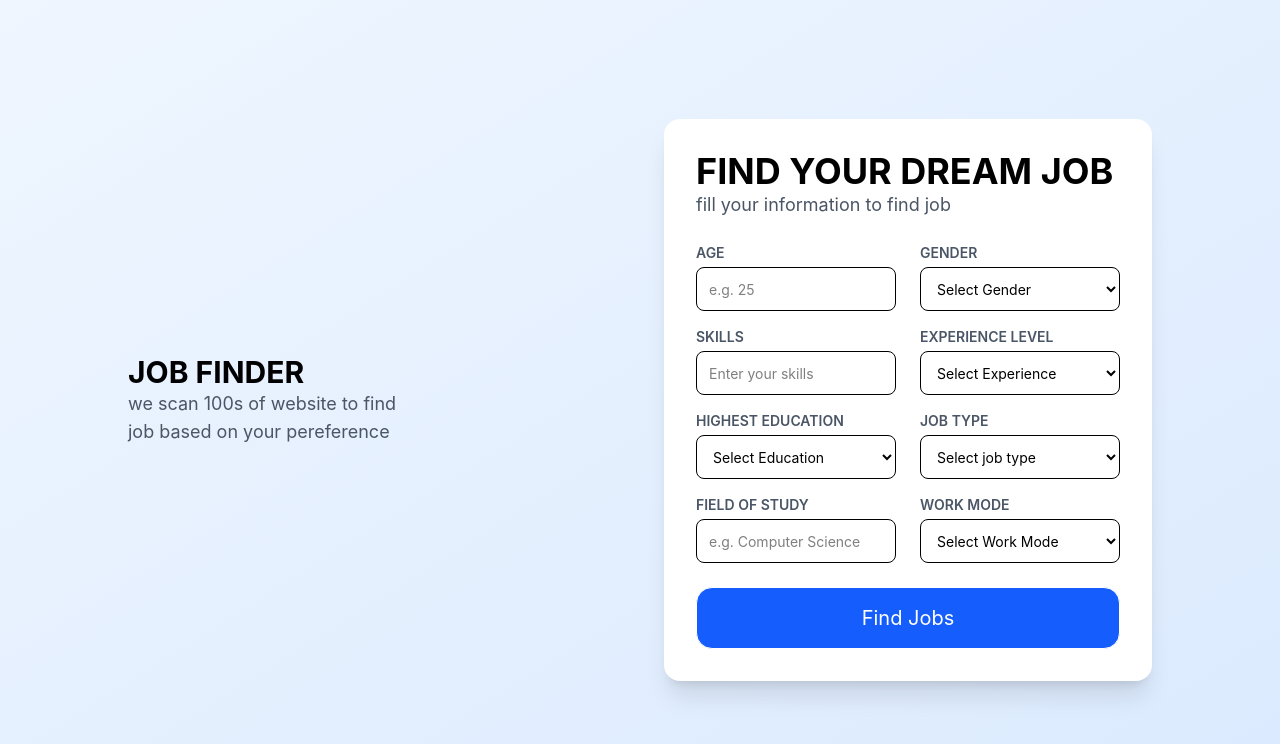
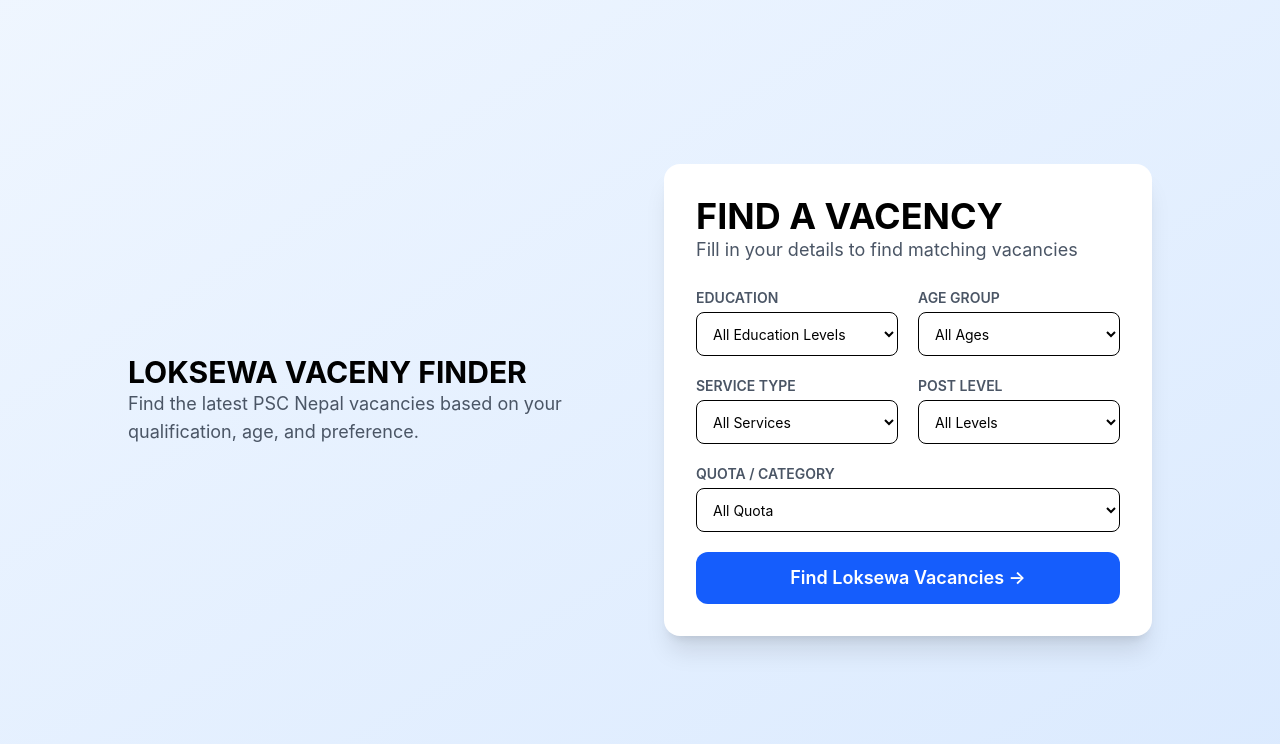
Before and after one commit to Sumitdhakal1/job-finder, a React (Vite) app: page / in a window 1280 px wide. Shown: the top 744 px of the page. Built offline with nearby package versions, Linux system fonts and the light colour scheme.

Commit message:
feat changed all components for finding loksewa vaceny

```diff
--- a/package.json
+++ b/package.json
@@ -13,6 +13,7 @@
     "@tailwindcss/vite": "^4.2.1",
     "react": "^19.2.0",
     "react-dom": "^19.2.0",
+    "react-router-dom": "^7.13.0",
     "tailwindcss": "^4.2.1"
   },
   "devDependencies": {
--- a/src/App.jsx
+++ b/src/App.jsx
@@ -1,11 +1,16 @@
+import { BrowserRouter, Route, Routes } from "react-router-dom";
 import "./App.css";
 import Home from "./pages/Home";
+import Result from "./pages/Result";
 
 function App() {
   return (
-    <div>
-      <Home />
-    </div>
+    <BrowserRouter>
+      <Routes>
+        <Route path="/" element={<Home />} />
+        <Route path="/results" element={<Result />} />
+      </Routes>
+    </BrowserRouter>
   );
 }
 
--- a/src/components/Form.jsx
+++ b/src/components/Form.jsx
@@ -1,80 +1,84 @@
-import React from "react";
+import { useState } from "react";
 import FormField from "./ui/FormField";
 import {
   Education,
-  Gender,
-  JobType,
-  Experience,
-  WorkMode,
+  Quota,
+  ServiceType,
+  PostLevel,
+  AgeGroup,
 } from "../constant/formdata";
+import { useNavigate } from "react-router-dom";
 
 const Form = () => {
+  const navigate = useNavigate();
+
+  const [formData, setFormData] = useState({
+    education: "",
+    ageGroup: "",
+    service: "",
+    level: "",
+    quota: "",
+  });
+
+  const handleChange = (e) => {
+    setFormData({ ...formData, [e.target.name]: e.target.value });
+  };
+
+  const handleSubmit = (e) => {
+    e.preventDefault();
+    navigate("/results", { state: formData });
+  };
+
   return (
     <form
-      action=""
-      className="grid grid-cols-1 md:grid-cols-2 gap-6 max-w-full mx-auto"
+      className="grid grid-cols-1 md:grid-cols-2 gap-5"
+      onSubmit={handleSubmit}
     >
-      <div className="flex flex-col gap-4">
-        <div className=" flex flex-col gap-4">
       <FormField
-            label="Age"
-            name="age"
-            type="number"
-            placeholder="e.g. 25"
+        label="Education"
+        name="education"
+        options={Education}
+        placeholder="All Education Levels"
+        onChange={handleChange}
       />
       <FormField
-            label="Skills"
-            name="skills"
-            type="text"
-            placeholder="Enter your skills"
+        label="Age Group"
+        name="ageGroup"
+        options={AgeGroup}
+        placeholder="All Ages"
+        onChange={handleChange}
       />
       <FormField
-            label="Highest Education"
-            name="education"
-            options={Education}
-            placeholder="Select Education"
+        label="Service Type"
+        name="service"
+        options={ServiceType}
+        placeholder="All Services"
+        onChange={handleChange}
       />
       <FormField
-            label="field of study"
-            name="study"
-            type="text"
-            placeholder="e.g. Computer Science"
+        label="Post Level"
+        name="level"
+        options={PostLevel}
+        placeholder="All Levels"
+        onChange={handleChange}
+      />
+
+      <div className="md:col-span-2">
+        <FormField
+          label="Quota / Category"
+          name="quota"
+          options={Quota}
+          placeholder="All Quota"
+          onChange={handleChange}
         />
       </div>
-      </div>
-      {/* second */}
-      <div className="flex flex-col gap-4">
-        <div className=" flex flex-col gap-4">
-          <FormField
-            label="Gender"
-            name="gender"
-            options={Gender}
-            placeholder="Select Gender"
-          />
-          <FormField
-            label="Experience Level"
-            name="experience"
-            options={Experience}
-            placeholder="Select Experience"
-          />
-          <FormField
-            label="Job Type"
-            name="job"
-            options={JobType}
-            placeholder="Select job type"
-          />
 
-          <FormField
-            label="Work Mode"
-            name="workMode"
-            options={WorkMode}
-            placeholder=" Select Work Mode"
-          />
-        </div>
-      </div>
-      <div className=" md:col-span-2 flex justify-center border bg-blue-600 text-white p-4 rounded-2xl">
-        <button type="submit" className="bold text-xl">
-          Find Jobs
+      <div className="md:col-span-2">
+        <button
+          type="submit"
+          className="w-full bg-blue-600 text-white py-3 rounded-xl font-semibold text-lg hover:bg-blue-700 transition"
+        >
+          Find Loksewa Vacancies →
         </button>
       </div>
     </form>
--- a/src/components/ui/FormField.jsx
+++ b/src/components/ui/FormField.jsx
@@ -1,6 +1,13 @@
 import React from "react";
 
-const FormField = ({ label, type = "text", name, placeholder, options }) => {
+const FormField = ({
+  label,
+  type = "text",
+  name,
+  placeholder,
+  options,
+  onChange,
+}) => {
   return (
     <div className="flex flex-col gap-1">
       <label className="text-sm font-semibold text-gray-600 uppercase">
@@ -11,12 +18,13 @@
           name={name}
           className="w-full border rounded-lg p-3 h-11 text-sm"
           defaultValue=""
+          onChange={onChange}
         >
-          <option value="" disabled>
-            {placeholder || `Select ${label}`}
-          </option>
+          <option disabled>{placeholder || `Select ${label}`}</option>
           {options.map((option) => (
-            <option key={option.value}>{option.label}</option>
+            <option key={option.value} value={option.value}>
+              {option.label}
+            </option>
           ))}
         </select>
       ) : (
@@ -25,6 +33,7 @@
           type={type}
           placeholder={placeholder}
           className="w-full border rounded-lg p-3 h-11 text-sm"
+          onChange={onChange}
         />
       )}
     </div>
--- a/src/constant/formdata.js
+++ b/src/constant/formdata.js
@@ -1,36 +1,69 @@
-export const Gender = [
-  { value: "male", label: "Male" },
-  { value: "female", label: "Female" },
-  { value: "other", label: "Other" },
-];
-
 export const Education = [
-  { value: "highSchool", label: "High School" },
-  { value: "higherSecondary", label: "Higher Secondary" },
+  { value: "", label: "All Education Levels" },
+  { value: "slc", label: "SLC / SEE" },
+  { value: "plus2", label: "10+2 / Higher Secondary" },
   { value: "diploma", label: "Diploma" },
   { value: "bachelor", label: "Bachelor Degree" },
   { value: "master", label: "Master Degree" },
   { value: "phd", label: "PhD" },
 ];
 
-export const Experience = [
-  { value: "fresher", label: "Fresher" },
-  { value: "1-2", label: "1-2 years" },
-  { value: "2-3", label: "2-3 years" },
-  { value: "5+", label: "5+ years" },
+export const Quota = [
+  { value: "", label: "All Quota" },
+  { value: "open", label: "Open (खुला)" },
+  { value: "women", label: "Women (महिला)" },
+  { value: "janajati", label: "Janajati (जनजाति)" },
+  { value: "madhesi", label: "Madhesi (मधेसी)" },
+  { value: "dalit", label: "Dalit (दलित)" },
+  { value: "disabled", label: "Disabled (अपाङ्ग)" },
+  { value: "backward", label: "Backward Region (पिछडिएको क्षेत्र)" },
 ];
 
-export const JobType = [
-  {
-    value: "fulltime",
-    label: "Full-time",
-  },
-  { value: "internship", label: "Internship" },
-  { value: "contract", label: "Contract" },
+export const ServiceType = [
+  { value: "", label: "All Services" },
+  { value: "Civil Service", label: "Civil Service (निजामती सेवा)" },
+  { value: "Health Service", label: "Health Service (स्वास्थ्य सेवा)" },
+  { value: "Engineering", label: "Engineering (इञ्जिनियरिङ)" },
+  { value: "Education", label: "Education (शिक्षा)" },
+  { value: "Foreign Service", label: "Foreign Service (परराष्ट्र)" },
+  { value: "Forest Service", label: "Forest Service (वन)" },
+  { value: "Agriculture Service", label: "Agriculture (कृषि)" },
+  { value: "Audit Service", label: "Audit (लेखापरीक्षण)" },
+  { value: "Judicial Service", label: "Judicial (न्याय)" },
 ];
 
-export const WorkMode = [
-  { vale: "remote", label: "Remote" },
-  { vale: "hybrid", label: "Hybrid" },
-  { vale: "onSite", label: "On-Site" },
+export const PostLevel = [
+  { value: "", label: "All Levels" },
+  { value: "Joint Secretary", label: "Joint Secretary (सहसचिव)" },
+  { value: "Deputy Secretary", label: "Deputy Secretary (उपसचिव)" },
+  { value: "Section Officer", label: "Section Officer (शाखा अधिकृत)" },
+  { value: "Officer Level", label: "Officer (अधिकृत)" },
+  { value: "Nayab Subba", label: "Nayab Subba (नायब सुब्बा)" },
+  { value: "Kharidar", label: "Kharidar (खरिदार)" },
+  { value: "First Class", label: "Non-Gazetted First Class (प्रथम श्रेणी)" },
+  {
+    value: "Second Class",
+    label: "Non-Gazetted Second Class (द्वितीय श्रेणी)",
+  },
+  { value: "Third Class", label: "Non-Gazetted Third Class (तृतीय श्रेणी)" },
 ];
+
+export const AgeGroup = [
+  { value: "", label: "All Ages" },
+  { value: "18-25", label: "18 - 25 years" },
+  { value: "25-35", label: "25 - 35 years" },
+  { value: "35-45", label: "35 - 45 years" },
+  { value: "45+", label: "45+ years" },
+];
+
+export const AgeLimitByLevel = {
+  Kharidar: { min: 18, max: 35 },
+  "Nayab Subba": { min: 18, max: 35 },
+  "First Class": { min: 18, max: 35 },
+  "Second Class": { min: 18, max: 35 },
+  "Third Class": { min: 18, max: 35 },
+  "Section Officer": { min: 21, max: 35 },
+  "Officer Level": { min: 21, max: 35 },
+  "Deputy Secretary": { min: 21, max: 45 },
+  "Joint Secretary": { min: 21, max: 45 },
+};
--- a/src/pages/Home.jsx
+++ b/src/pages/Home.jsx
@@ -7,13 +7,13 @@
         <div className="">
           <div className="space-y-6">
             <h1 className="font-sans text-3xl font-bold uppercase">
-              Job Finder
+              Loksewa Vaceny Finder
             </h1>
           </div>
           <div>
             <p className="text-gray-600 text-lg">
-              we scan 100s of website to find <br /> job based on your
-              pereference
+              Find the latest PSC Nepal vacancies based on your qualification,
+              age, and preference.
             </p>
           </div>
         </div>
@@ -23,12 +23,12 @@
             <div className="mb-6">
               <div>
                 <h1 className="font-sans text-4xl font-bold uppercase">
-                  Find your dream job
+                  Find a vacency
                 </h1>
               </div>
               <div>
                 <span className="text-gray-600 text-lg">
-                  fill your information to find job
+                  Fill in your details to find matching vacancies
                 </span>
               </div>
             </div>
--- /dev/null
+++ b/src/pages/Result.jsx
@@ -0,0 +1,13 @@
+import React from "react";
+
+const Result = () => {
+  return (
+    <section>
+      <div>
+        <button> ← Back to Search</button>
+      </div>
+    </section>
+  );
+};
+
+export default Result;
```
Also changed, not shown: src/constant/jobsdata.js (added, +100 -0 lines), 1 other file (tests, documents, lock files or other folders). Lines whose indentation alone changed are shown as unchanged.
